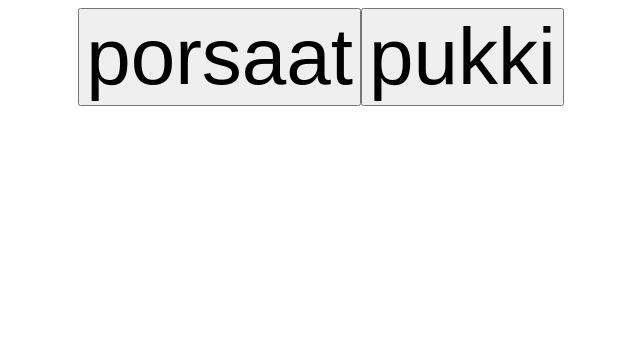
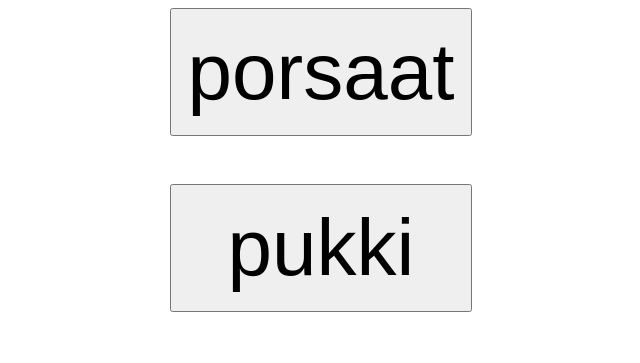
Before and after one commit to Eerovil/reading-game, a plain HTML site: page index.html in a window 1280 px wide. Shown: the whole page, without its empty margins (319-959 px from the left). Drawn offline with nearby package versions, Linux system fonts and the light colour scheme.

Commit message:
add paddings

```diff
--- a/index.html
+++ b/index.html
@@ -32,8 +32,14 @@
         justify-content: flex-start;
         align-items: center;
       }
-      .stories, .stories button {
+      .stories {
+        display: flex;
+        flex-direction: column;
+      }
+      .stories button {
         font-size: 5rem;
+        margin-bottom: 3rem;
+        padding: 1rem;
       }
       .all-correct {
         width: 10rem;
```
